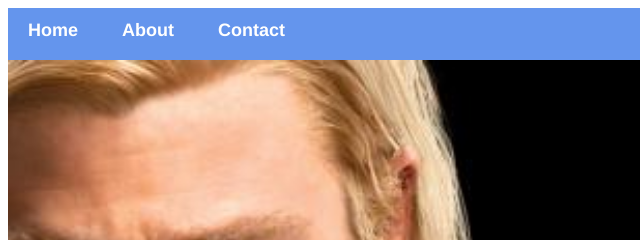
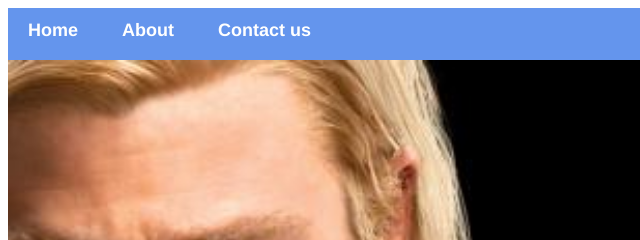
Before and after one commit to Zeth2003/The_Avengers_App, a plain HTML site: page index.html in a window 1280 px wide. Shown: the top 240 px of the page, 0-640 px from the left. Drawn offline with Linux system fonts and the light colour scheme.

Commit message:
Update index.html

```diff
--- a/index.html
+++ b/index.html
@@ -8,7 +8,7 @@
         <div id="menu">
             <a href="index.html">Home</a>
             <a href="about.html">About</a>
-            <a href="contacts.html">Contact</a>
+            <a href="contacts.html">Contact us</a>
         </div>
         <div class="gallery">
             <a href="avenger_01.html"> <img src="images/avengers_01.jpg" /> </a>
```
